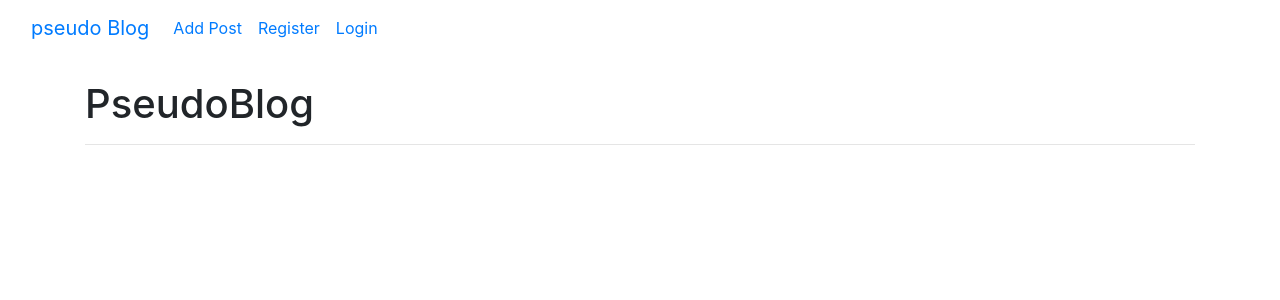
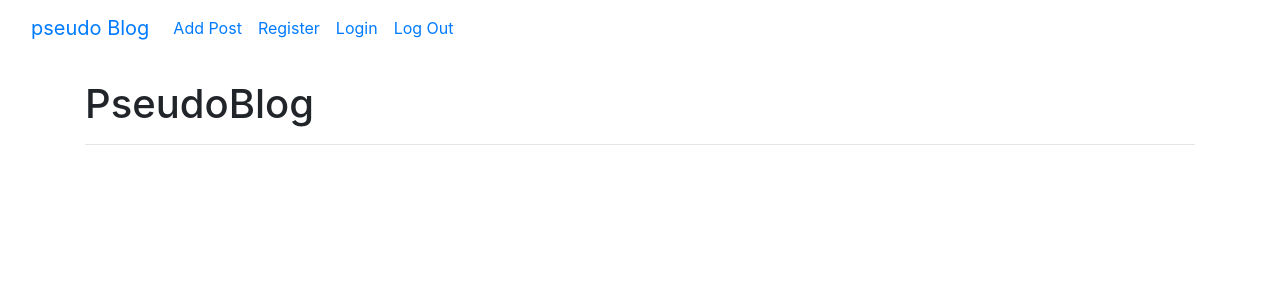
Before and after one commit to pseudoClone/kinaBlog, a Django app: page / in a window 1280 px wide. Shown: the top 300 px of the page. Run offline with Django 4.2, Linux system fonts and the light colour scheme; data that the repository does not hold is empty.

Commit message:
feat(logout): Add logout button in base page Logout redirection url is set to home and logout is handled by django.contrib.auth.urls

```diff
--- a/blogapp/templates/base.html
+++ b/blogapp/templates/base.html
@@ -30,6 +30,9 @@
 						<li class="nav-item">
 							<a class="nav-link" href="{% url 'login' %}">Login</a>
 						</li>
+						<li class="nav-item">
+							<a class="nav-link" href="{% url 'logout' %}">Log Out</a>
+						</li>
 					</ul>
 				</div>
 			</div>
```
